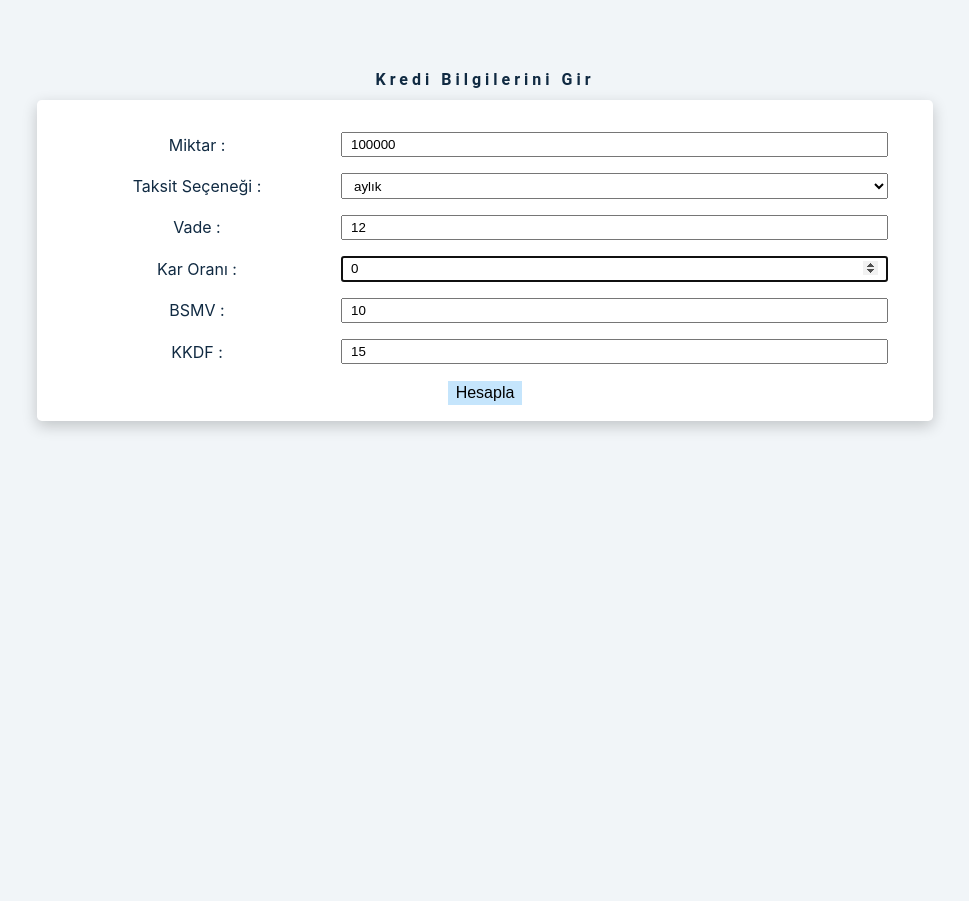
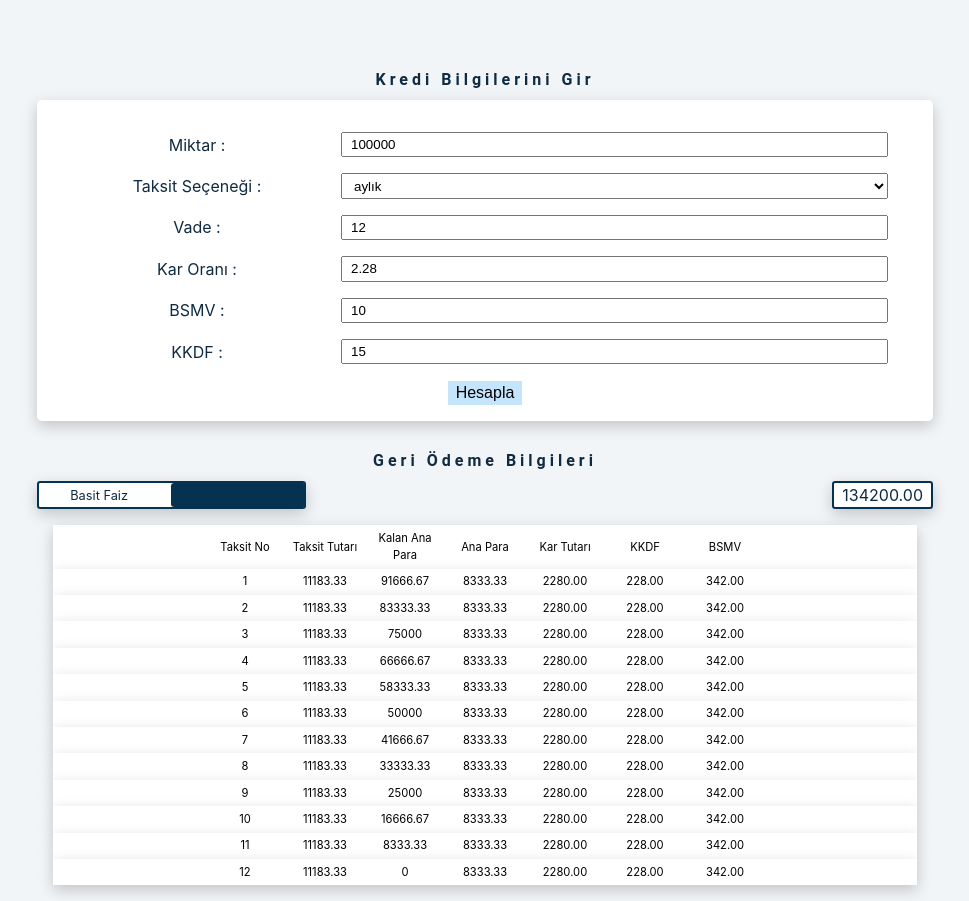
Before and after one commit to utkuzun/patika-fimple-cohort, a React (Create React App) app: page / in a window 1280 px wide. Both pictures are taken after a click on the button "Hesapla". Shown: the whole page, without its empty margins (155-1124 px from the left). Before the commit the page ends 800 px from the top, so only its background shows below. Built offline with nearby package versions, Linux system fonts and the light colour scheme.

Commit message:
refactor creating payments

```diff
--- a/src/components/Options.js
+++ b/src/components/Options.js
@@ -17,7 +17,7 @@ const Options = () => {
     balance: 100000,
     period: 'aylık',
     numberOfPeriods: 12,
-    interestRate: 0,
+    interestRate: 2.28,
     bsmv: 10,
     kkdf: 15,
   }
@@ -84,6 +84,7 @@ const Options = () => {
           <input
             className='form-content'
             type='number'
+            step='0.01'
             defaultValue={initialValues.interestRate}
             {...register('interestRate', {
               required: true,
--- a/src/components/Payments.js
+++ b/src/components/Payments.js
@@ -6,9 +6,11 @@ import Payment from './Payment'
 
 const Payments = () => {
   const { payments } = usePaymentsContext()
-  const { bilesik } = payments
   const [slider, setSlider] = useState('basit')
-  const { payback, totalAmount } = bilesik
+
+  const { bilesik, basit } = payments
+
+  const { payback, totalAmount } = slider === 'basit' ? basit : bilesik
 
   if (payback.length === 0) {
     return null
--- a/src/contexts/paymentsContext.js
+++ b/src/contexts/paymentsContext.js
@@ -1,5 +1,9 @@
 import React, { createContext, useContext, useState } from 'react'
-import _ from 'lodash'
+
+import {
+  createBasitPayments,
+  createBilesikPayments,
+} from '../utils/paymentsHelper'
 
 const PaymentsContext = createContext()
 
@@ -10,49 +14,11 @@ const PaymentsProvider = ({ children }) => {
   })
 
   const createPayments = (options) => {
-    const { balance, numberOfPeriods, interestRate, bsmv, kkdf, period } =
-      options
-
-    const n = numberOfPeriods
-
-    let i = interestRate * (1 + bsmv + kkdf)
-    let interest = interestRate
-
-    if (period === 'haftalık') {
-      i = i * (7 / 30)
-      interest = interestRate / 4
-    }
-    if (period === 'yıllık') {
-      i = i * 12
-      interest = interestRate * (365 / 30)
-    }
-
-    const amountBilesik = (balance * (i * (1 + i) ** n)) / ((1 + i) ** n - 1)
-
-    let bilesikInit = _.times(numberOfPeriods, _.constant({}))
-
-    let balanceVar = balance
-
-    const bilesikFinal = bilesikInit.map((payment, index) => {
-      const paymentNew = {}
-
-      paymentNew.paymentAmount = amountBilesik
-      paymentNew.id = index + 1
-      paymentNew.gain = balanceVar * interest
-      paymentNew.bsmv = paymentNew.gain * bsmv
-      paymentNew.kkdf = paymentNew.gain * kkdf
-      paymentNew.mainMoney =
-        amountBilesik - paymentNew.gain - paymentNew.bsmv - paymentNew.kkdf
-      balanceVar = balanceVar - paymentNew.mainMoney
-      paymentNew.remains = balanceVar
-
-      return paymentNew
-    })
-
-    const totalBilesik = amountBilesik * n
+    const { basitFinal, totalBasit } = createBasitPayments(options)
+    const { totalBilesik, bilesikFinal } = createBilesikPayments(options)
 
     const bilesik = { totalAmount: totalBilesik, payback: bilesikFinal }
-    const basit = { totalAmount: 0, payback: [] }
+    const basit = { totalAmount: totalBasit, payback: basitFinal }
 
     setPayments({ basit, bilesik })
   }
--- a/src/index.css
+++ b/src/index.css
@@ -163,8 +163,7 @@ form {
 
 .box {
   display: flex;
-  justify-content: center;
-  gap: 5px;
+  justify-content: space-around;
   align-items: center;
   text-align: center;
   font-size: 0.8rem;
@@ -181,7 +180,7 @@ form {
 
 .slider-tab {
   height: 100%;
-  width: 50%;
+  width: 51%;
   border-radius: 0.2rem;
   position: absolute;
   background: hsl(205, 86%, 17%);
--- /dev/null
+++ b/src/utils/paymentsHelper.js
@@ -0,0 +1,87 @@
+import _ from 'lodash'
+
+export const createBilesikPayments = (options) => {
+  const { balance, numberOfPeriods, interestRate, bsmv, kkdf, period } = options
+
+  const n = numberOfPeriods
+
+  let i = interestRate * (1 + bsmv + kkdf)
+  let interest = interestRate
+
+  if (period === 'haftalık') {
+    i = i * (7 / 30)
+    interest = interestRate * (7 / 30)
+  }
+  if (period === 'yıllık') {
+    i = i * (365 / 30)
+    interest = interestRate * (365 / 30)
+  }
+
+  const amountBilesik = (balance * (i * (1 + i) ** n)) / ((1 + i) ** n - 1)
+
+  let bilesikInit = _.times(numberOfPeriods, _.constant({}))
+
+  let balanceBilesik = balance
+
+  const bilesikFinal = bilesikInit.map((payment, index) => {
+    const paymentNew = {}
+
+    paymentNew.paymentAmount = amountBilesik
+    paymentNew.id = index + 1
+    paymentNew.gain = balanceBilesik * interest
+    paymentNew.bsmv = paymentNew.gain * bsmv
+    paymentNew.kkdf = paymentNew.gain * kkdf
+    paymentNew.mainMoney =
+      amountBilesik - paymentNew.gain - paymentNew.bsmv - paymentNew.kkdf
+    balanceBilesik = balanceBilesik - paymentNew.mainMoney
+    paymentNew.remains = balanceBilesik
+
+    return paymentNew
+  })
+
+  const totalBilesik = amountBilesik * n
+
+  return { totalBilesik, bilesikFinal }
+}
+
+export const createBasitPayments = (options) => {
+  const { balance, numberOfPeriods, interestRate, bsmv, kkdf, period } = options
+
+  const n = numberOfPeriods
+
+  let i = interestRate * (1 + bsmv + kkdf)
+  let interest = interestRate
+
+  if (period === 'haftalık') {
+    i = i * (7 / 30)
+    interest = interestRate * (7 / 30)
+  }
+  if (period === 'yıllık') {
+    i = i * (365 / 30)
+    interest = interestRate * (365 / 30)
+  }
+
+  const amountBasit = (Number(balance) + balance * n * i) / n
+
+  let basitInit = _.times(numberOfPeriods, _.constant({}))
+  let balanceBasit = balance
+  const basitFinal = basitInit.map((payment, index) => {
+    const paymentNew = {}
+
+    paymentNew.paymentAmount = amountBasit
+    paymentNew.id = index + 1
+    paymentNew.gain = balance * interest
+    paymentNew.bsmv = paymentNew.gain * bsmv
+    paymentNew.kkdf = paymentNew.gain * kkdf
+    paymentNew.mainMoney =
+      amountBasit - paymentNew.gain - paymentNew.bsmv - paymentNew.kkdf
+    balanceBasit = balanceBasit - paymentNew.mainMoney
+    paymentNew.remains = balanceBasit
+
+    return paymentNew
+  })
+
+  const totalBasit = amountBasit * n
+
+  return { basitFinal, totalBasit }
+}
```
